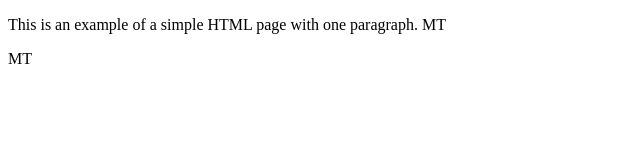
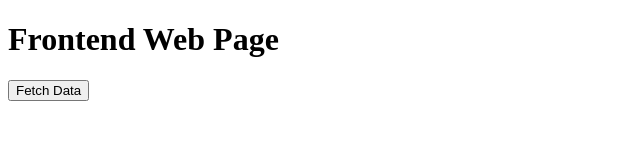
Before and after one commit to taburoglu/Front_End_Trials, a plain HTML site: page index.html in a window 1280 px wide. Shown: the whole page, without its empty margins (0-640 px from the left). Drawn offline with Linux system fonts and the light colour scheme.

Commit message:
Update index.html

```diff
--- a/index.html
+++ b/index.html
@@ -1,10 +1,24 @@
 <!DOCTYPE html>
 <html>
-    <head>
-        <title>Front End Trials</title>
-    </head>
-    <body>
-        <p>This is an example of a simple HTML page with one paragraph. MT</p>
-        <p>MT</p>
-    </body>
+<head>
+    <title>Frontend Web Page</title>
+    <script>
+        // Function to make an HTTP GET request to the backend and display the response
+        function fetchData() {
+            fetch('http://localhost:8080/hello') // Replace with the appropriate URL of your backend API endpoint
+                .then(response => response.text())
+                .then(data => {
+                    document.getElementById('result').textContent = data;
+                })
+                .catch(error => console.log(error));
+        }
+    </script>
+</head>
+<body>
+    <h1>Frontend Web Page</h1>
+
+    <button onclick="fetchData()">Fetch Data</button>
+
+    <div id="result"></div>
+</body>
 </html>
```
